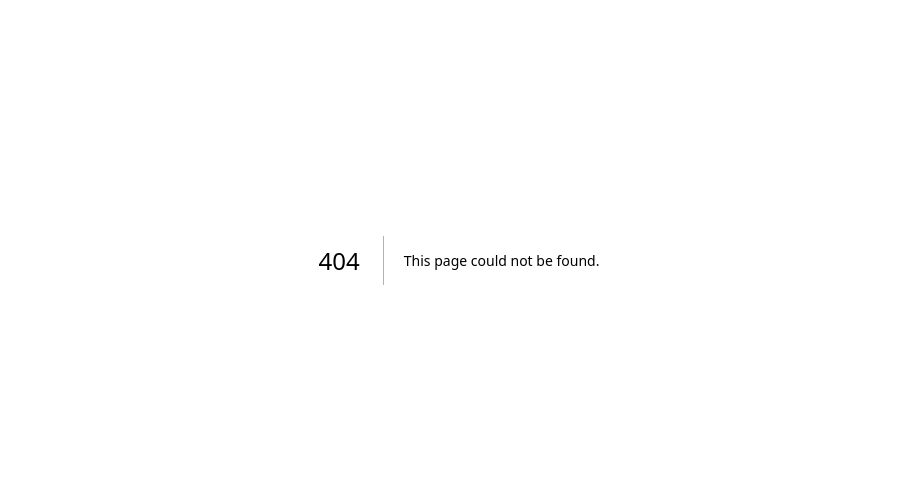
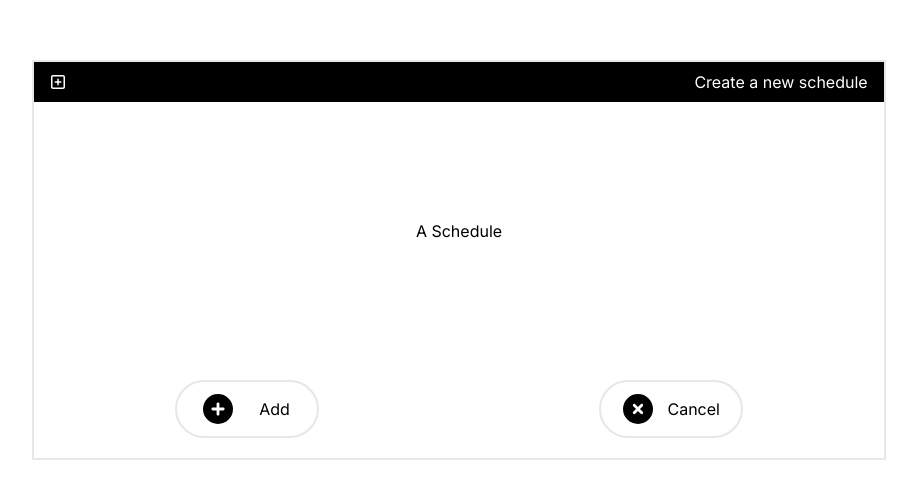
Before and after one commit to Takashi-Matsumura/board-planner-web, a Next.js app: page /schedule in a window 1280 px wide. Before the commit this address had no page. Shown: the part 140-638 px from the top of the page, without its empty margins (181-1098 px from the left). Built offline with nearby package versions, Linux system fonts and the light colour scheme.

Commit message:
new schedule frame

```diff
--- a/app/board/page.tsx
+++ b/app/board/page.tsx
@@ -15,8 +15,8 @@ export default function BoardPage() {
           2024年○月
           <FaCircleChevronRight />
         </div>
-        <div className="flex w-full h-[80vh]">
-          <div className="border-2 border-b-green-500 w-full text-center">
+        <div className="flex w-full h-[80vh] space-x-1">
+          <div className="border-2 w-full text-center">
             <p className="font-bold text-xl">月</p>
             <p>○日</p>
             <div className="flex flex-col border-4 rouded-md text-left p-2">
@@ -25,33 +25,33 @@ export default function BoardPage() {
               <p>内容</p>
             </div>
           </div>
-          <div className="border-2 border-b-green-500 w-full text-center">
+          <div className="border-2  w-full text-center">
             <p className="font-bold text-xl">火</p>
             <p>○日</p>
           </div>
-          <div className="border-2 border-b-green-500 w-full text-center">
+          <div className="border-2 w-full text-center">
             <p className="font-bold text-xl">水</p>
             <p>○日</p>
           </div>
-          <div className="border-2 border-b-green-500 w-full text-center">
+          <div className="border-2 w-full text-center">
             <p className="font-bold text-xl">木</p>
             <p>○日</p>
           </div>
-          <div className="border-2 border-b-green-500 w-full text-center">
+          <div className="border-2 w-full text-center">
             <p className="font-bold text-xl">金</p>
             <p>○日</p>
           </div>
-          <div className="border-2 border-b-green-500 w-full text-center">
+          <div className="border-2 w-full text-center">
             <p className="font-bold text-xl text-blue-700">土</p>
             <p>○日</p>
           </div>
-          <div className="border-2 border-b-green-500 w-full text-center">
+          <div className="border-2 w-full text-center">
             <p className="font-bold text-xl text-red-700">日</p>
             <p>○日</p>
           </div>
         </div>
         <div className="flex text-3xl w-full justify-between mt-5">
-          <Link href="/create">
+          <Link href="/schedule">
             <FaRegSquarePlus />
           </Link>
           <Link href="/">
--- /dev/null
+++ b/app/schedule/page.tsx
@@ -0,0 +1,32 @@
+import Link from "next/link";
+import { FaRegSquarePlus, FaCirclePlus, FaCircleXmark } from "react-icons/fa6";
+
+export default function SchedulePage() {
+  return (
+    <div className="container mx-auto">
+      <div className="flex h-screen items-center justify-center">
+        <div className="flex flex-col border-2 rouded-md w-2/3 h-1/2">
+          <div className="flex items-center justify-between bg-black w-full text-white px-4 py-2">
+            <FaRegSquarePlus />
+            Create a new schedule
+          </div>
+          <div className="flex flex-col items-center h-full justify-center">
+            <h1>A Schedule</h1>
+          </div>
+          <div className="flex items-center justify-around py-5">
+            <div className="flex items-center justify-around gap-3 border-2 rounded-full px-5 py-3 w-36">
+              <FaCirclePlus className="text-3xl" />
+              Add
+            </div>
+            <Link href="/board">
+              <div className="flex items-center justify-around gap-3 border-2 rounded-full px-5 py-3 w-36">
+                <FaCircleXmark className="text-3xl" />
+                Cancel
+              </div>
+            </Link>
+          </div>
+        </div>
+      </div>
+    </div>
+  );
+}
```
